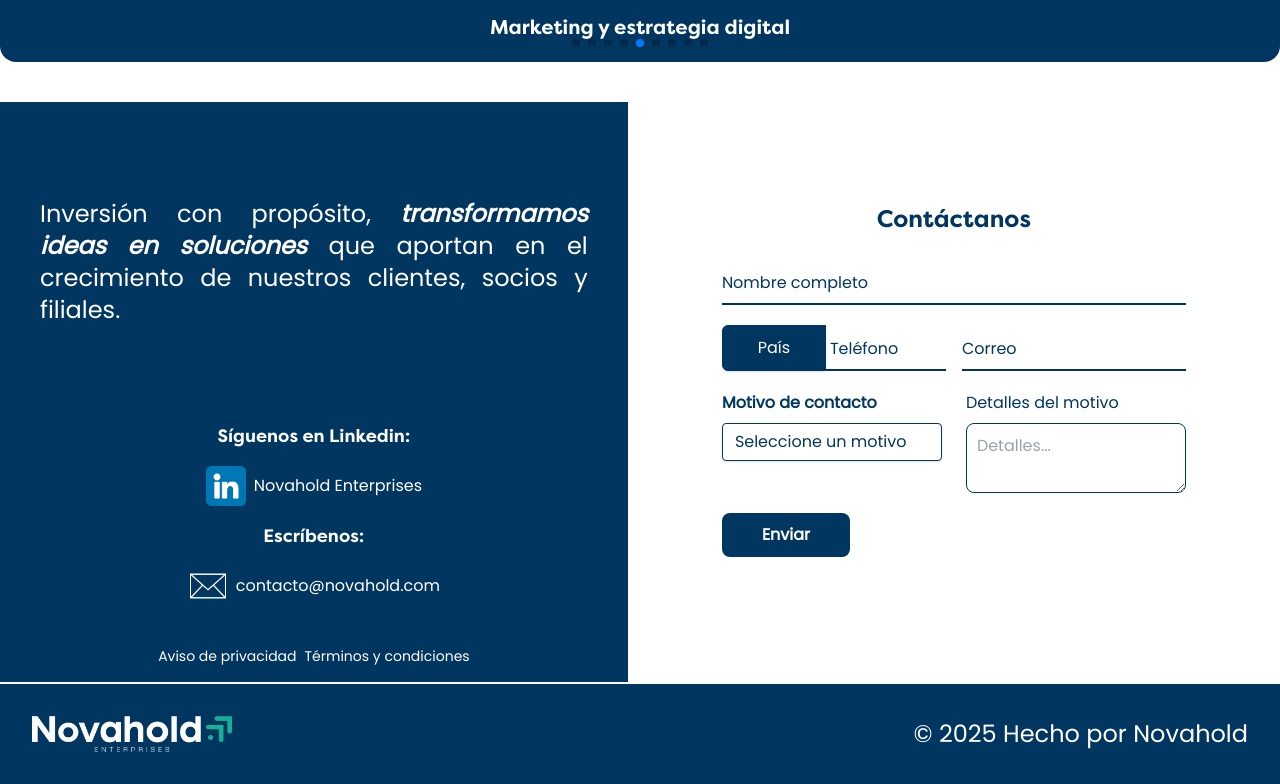
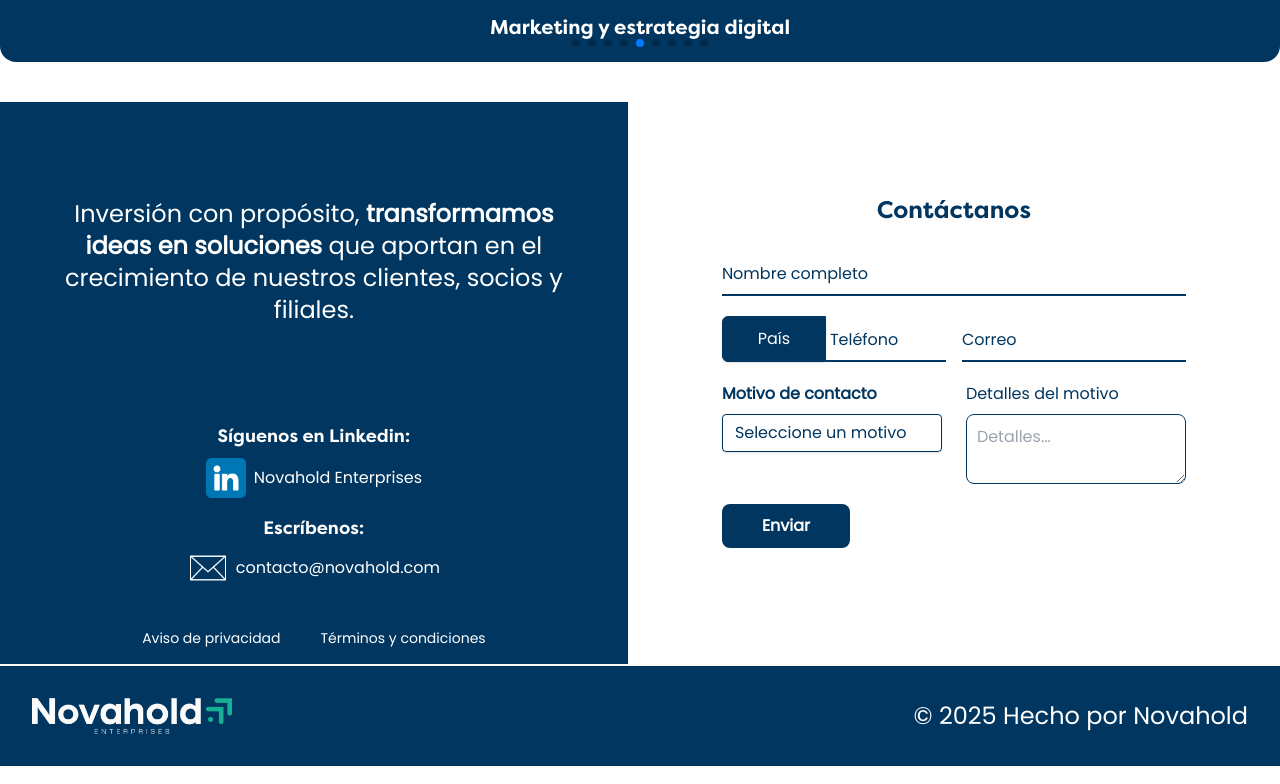
Before and after one commit to cuentasti-novahold/novahold, a Next.js app: page /principal-page in a window 1280 px wide. Shown: the part 2076-2860 px from the top of the page. Built offline with nearby package versions, Linux system fonts and the light colour scheme; no server answers; what @getbrevo/brevo would draw is missing.

Commit message:
Update design

```diff
--- a/components/contact/Contact.tsx
+++ b/components/contact/Contact.tsx
@@ -60,14 +60,14 @@
 
                     {/* Bloque 1 Eslogan*/}
                     <div className="flex justify-center items-center md:items-center w-full py-24 px-4 md:px-10">
-                        <p className="text-xl md:text-2xl 1440:text-3xl text-justify">
-                            Inversión con propósito, <span className="italic font-bold">transformamos ideas en soluciones</span> que aportan en el crecimiento de nuestros clientes, socios y filiales.
+                        <p className="text-xl md:text-2xl 1440:text-3xl text-center">
+                            Inversión con propósito, <span className="font-bold">transformamos ideas en soluciones</span> que aportan en el crecimiento de nuestros clientes, socios y filiales.
                         </p>
                     </div>
 
                     {/* Bloque 2 Siguenos */}
-                    <div className="flex flex-col justify-center items-center mb-6 w-full gap-4">
-                        <h1 className='text-lg'>Síguenos en Linkedin:</h1>
+                    <div className="flex flex-col justify-center items-center mb-6 w-full ">
+                        <h1 className='text-lg mb-2'>Síguenos en Linkedin:</h1>
                         <div className="flex flex-row items-center gap-2">
                             <Link href="https://www.linkedin.com/company/novahold-enterprises/" passHref legacyBehavior>
                                 <a target="_blank" rel="noopener noreferrer">
@@ -75,19 +75,23 @@
                                         width={40}
                                         height={100}
                                         src="/img/principal-page/linkedin.png"
-                                        alt="Logo novahold Footer"
+                                        alt="Logo linkedin"
                                     />
                                 </a>
                             </Link>
-                            <p>Novahold Enterprises</p>
+                            <Link href="https://www.linkedin.com/company/novahold-enterprises/" passHref legacyBehavior>
+                                <a target="_blank" rel="noopener noreferrer">
+                                    <p>Novahold Enterprises</p>
+                                </a>
+                            </Link>
                         </div>
-                        <h1 className="text-lg">Escríbenos:</h1>
+                        <h1 className="text-lg mt-4 mb-1.5">Escríbenos:</h1>
                         <div className="flex flex-row items-center gap-2">
                             <Image
                                 width={40}
                                 height={100}
                                 src="/img/principal-page/email.png"
-                                alt="Logo novahold Footer"
+                                alt="Logo correo"
                             />
                             <Link href="mailto:contacto@novahold.com" className="hover:underline">
                                 <p> contacto@novahold.com </p>
@@ -96,7 +100,7 @@
                     </div>
 
                     {/* Bloque 3 Avisos */}
-                    <div className="flex flex-row justify-center items-end w-full px-2 344:px-0 py-4 gap-4 344:gap-2 344:text-sm">
+                    <div className="flex flex-row justify-center items-end w-full px-2 344:px-0 py-4 gap-4 344:gap-2 md:gap-10 344:text-sm">
                         <a href="../docs/aviso-de-privacidad.pdf" target="_blank">
                             Aviso de privacidad
                         </a>
```
